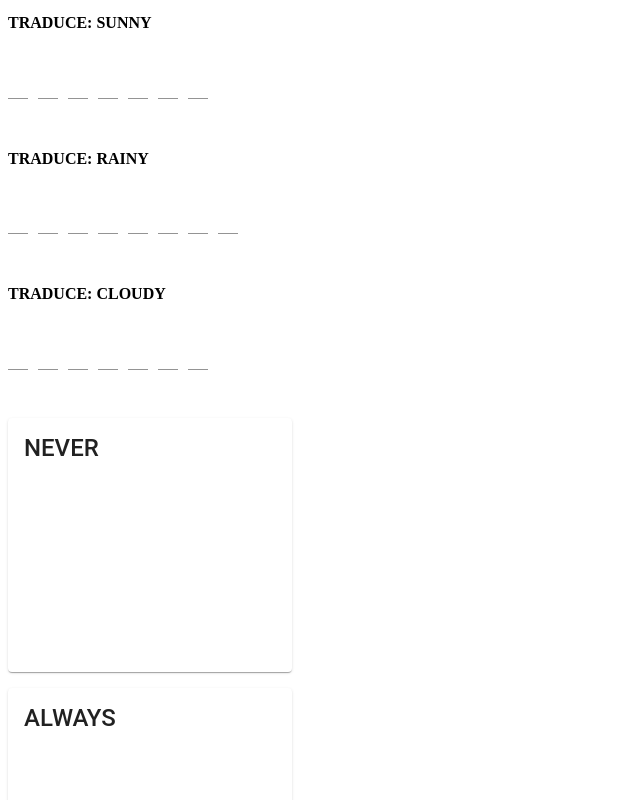
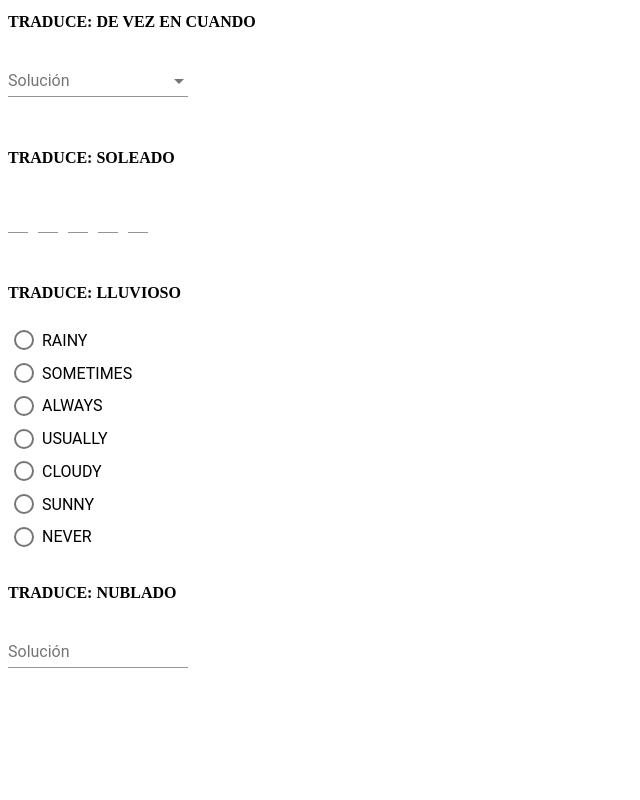
Before and after one commit to Robfeb/AngularProjects, an Angular app in the folder TestCreator/: page / in a window 1280 px wide. Shown: the part 660-1460 px from the top of the page, without its empty margins (0-640 px from the left). After the commit the page ends 1356 px from the top, so only its background shows below. Built offline with nearby package versions, Linux system fonts and the light colour scheme.

Commit message:
add test selector based on type

```diff
--- a/TestCreator/src/app/app.component.html
+++ b/TestCreator/src/app/app.component.html
@@ -4,11 +4,29 @@
     </h1>
 </div>
 <input type="button" value="Empezar" (click)="shuffleExercise()" />
-<!-- <app-select-question *ngFor="let ex of exercise" [QuestionList]="questionList" [SolutionList]="solutionList" [Test]="ex"></app-select-question> -->
-<app-spell-question *ngFor="let ex of exercise" [Test]="ex"></app-spell-question>
-<app-card-question *ngFor="let ex of exercise" [Test]="ex"></app-card-question>
-<app-radio-question *ngFor="let ex of exercise" [SolutionList]="solutionList" [Test]="ex"></app-radio-question>
-<app-question *ngFor="let ex of exercise" [Test]="ex"></app-question>
-<app-single-select-question *ngFor="let ex of exercise" [SolutionList]="solutionList" [Test]="ex"></app-single-select-question>
-
+<div *ngFor="let ex of exercise">
+    <div [ngSwitch]="ex.Type">
+        <div *ngSwitchCase="questionType.Question">
+            <app-question [Test]="ex"></app-question>
+        </div>
+        <div *ngSwitchCase="questionType.SelectMultiple">
+            <app-select-question [QuestionList]="questionList" [SolutionList]="solutionList" [Test]="ex"></app-select-question>
+        </div>
+        <div *ngSwitchCase="questionType.Spell">
+            <app-spell-question [Test]="ex"></app-spell-question>
+        </div>
+        <div *ngSwitchCase="questionType.Card">
+            <app-card-question [Test]="ex"></app-card-question>
+        </div>
+        <div *ngSwitchCase="questionType.Radio">
+            <app-radio-question [SolutionList]="solutionList" [Test]="ex"></app-radio-question>
+        </div>
+        <div *ngSwitchCase="questionType.Select">
+            <app-single-select-question [SolutionList]="solutionList" [Test]="ex"></app-single-select-question>
+        </div>
+        <div *ngSwitchDefault>
+            <app-question [Test]="ex"></app-question>
+        </div>
+    </div>
+</div>
 <router-outlet></router-outlet>
--- a/TestCreator/src/app/app.component.ts
+++ b/TestCreator/src/app/app.component.ts
@@ -1,4 +1,5 @@
 import { Component, OnInit } from '@angular/core';
+import { QuestionType } from './shared/models/questionType';
 import { Test } from './shared/models/test';
 
 @Component({
@@ -14,16 +15,16 @@ export class AppComponent implements OnInit {
   exercise: Test[];
   questionList: String[] = [];
   solutionList: String[] = [];
-
+  public questionType = QuestionType;
   loadExercise() {
     this.exercise = [
-      { Id: 0, Title: 'TRADUCE:', Question: 'NEVER', Solution: 'NUNCA' },
-      { Id: 1, Title: 'TRADUCE:', Question: 'ALWAYS', Solution: 'SIEMPRE' },
-      { Id: 2, Title: 'TRADUCE:', Question: 'SOMETIMES', Solution: 'A VECES' },
-      { Id: 3, Title: 'TRADUCE:', Question: 'USUALLY', Solution: 'DE VEZ EN CUANDO' },
-      { Id: 4, Title: 'TRADUCE:', Question: 'SUNNY', Solution: 'SOLEADO' },
-      { Id: 5, Title: 'TRADUCE:', Question: 'RAINY', Solution: 'LLUVIOSO' },
-      { Id: 6, Title: 'TRADUCE:', Question: 'CLOUDY', Solution: 'NUBLADO' },
+      { Id: 0, Title: 'TRADUCE:', Question: 'NUNCA', Solution: 'NEVER', Type: QuestionType.Card },
+      { Id: 1, Title: 'TRADUCE:', Question: 'SIEMPRE', Solution: 'ALWAYS', Type: QuestionType.Spell },
+      { Id: 2, Title: 'TRADUCE:', Question: 'A VECES', Solution: 'SOMETIMES', Type: QuestionType.Question },
+      { Id: 3, Title: 'TRADUCE:', Question: 'DE VEZ EN CUANDO', Solution: 'USUALLY', Type: QuestionType.Select },
+      { Id: 4, Title: 'TRADUCE:', Question: 'SOLEADO', Solution: 'SUNNY', Type: QuestionType.Spell },
+      { Id: 5, Title: 'TRADUCE:', Question: 'LLUVIOSO', Solution: 'RAINY', Type: QuestionType.Radio },
+      { Id: 6, Title: 'TRADUCE:', Question: 'NUBLADO', Solution: 'CLOUDY', Type: QuestionType.Question },
     ];
     this.exercise.forEach(element => {
       this.questionList.push(element.Question);
```
